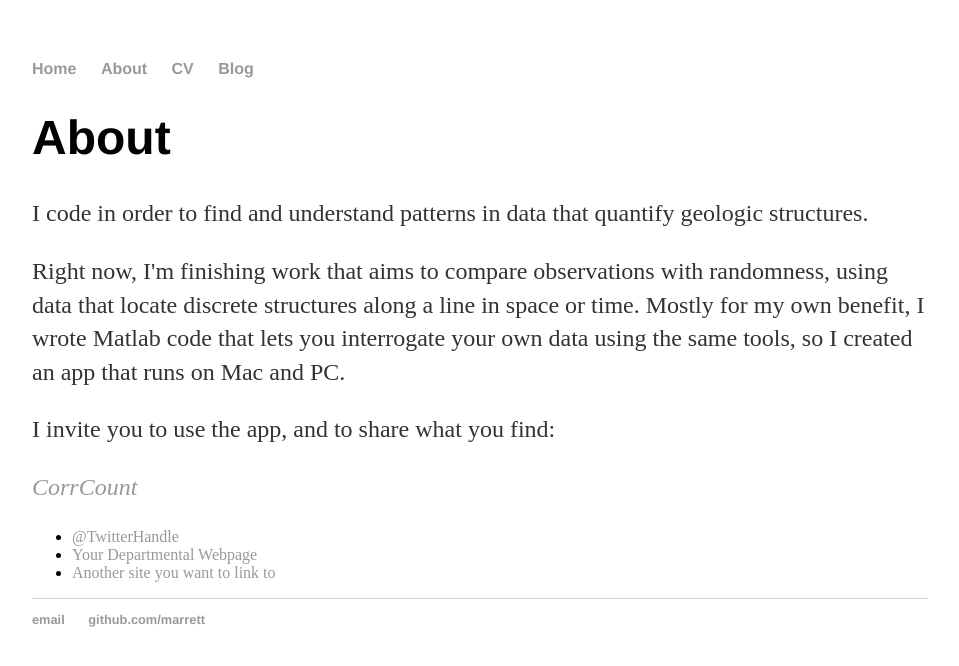
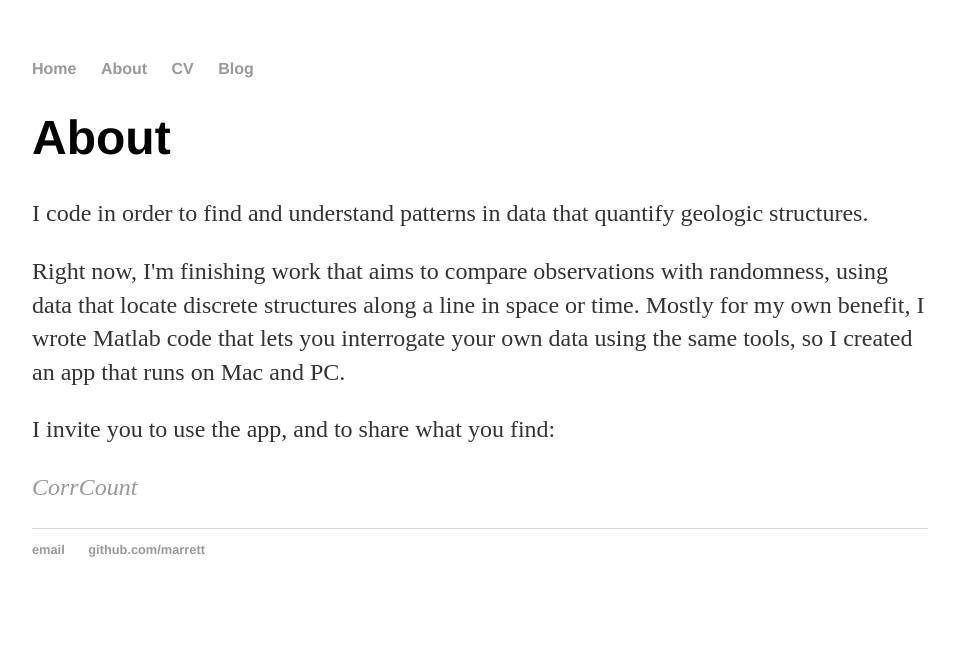
Before and after one commit to marrett/github.io, a Jekyll site: the page built from about/index.html, in a window 1280 px wide. Shown: the top 666 px of the page, without its empty margins (160-1119 px from the left). Built offline with Jekyll 4.4.1, drawn with Linux system fonts in a browser that asks for light colours.

Commit message:
Update index.html

```diff
--- a/about/index.html
+++ b/about/index.html
@@ -9,10 +9,4 @@ title: About Randy Marrett
 			<p>Right now, I'm finishing work that aims to compare observations with randomness, using data that locate discrete structures along a line in space or time. Mostly for my own benefit, I wrote Matlab code that lets you interrogate your own data using the same tools, so I created an app that runs on Mac and PC.</p>
 			<p>I invite you to use the app, and to share what you find:</p>
 			<p><em><a href="https://github.com/marrett/CorrelationCount">CorrCount</a></em></p>
-
-			<ul class="contacts">
-				<li><a href="#">@TwitterHandle</a></li>
-				<li><a href="#">Your Departmental Webpage</a></li>
-				<li><a href="https://github.com/marrett/CorrelationCount">Another site you want to link to</a></li>
-				</ul>
 		</div>
```
